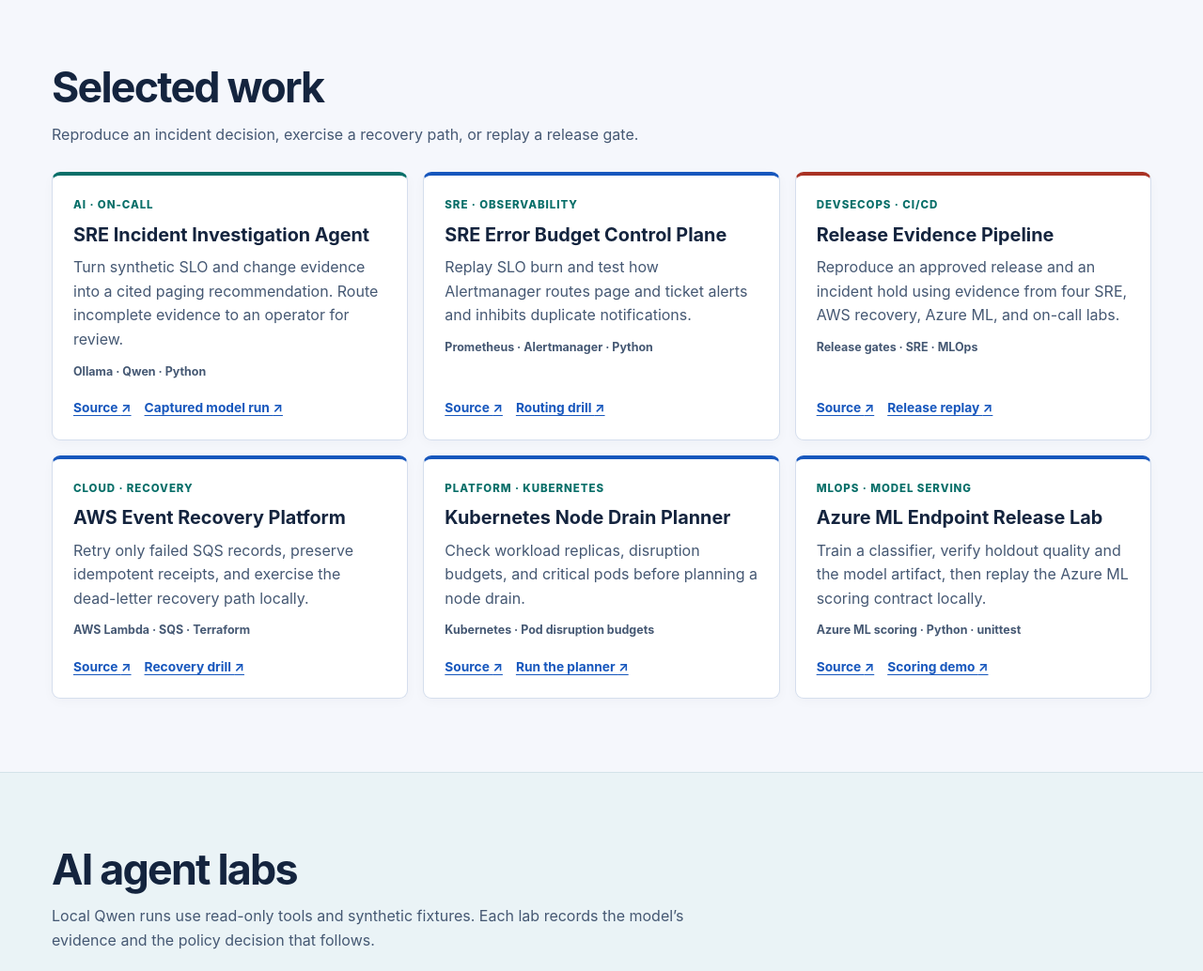
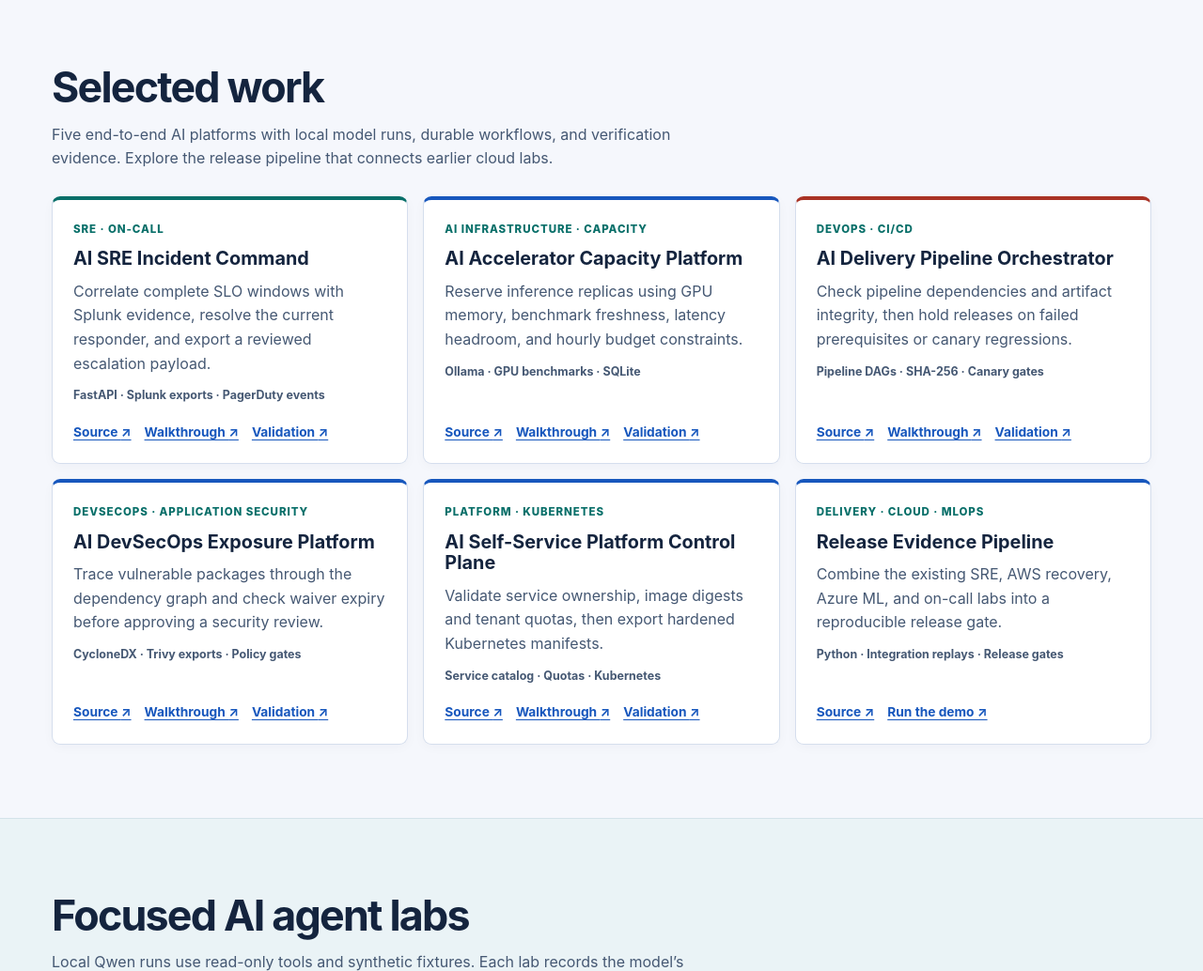
Before and after one commit to Klokesh493/lokesh-kalluru-portfolio, a plain HTML site: page index.html in a window 1280 px wide. Shown: the part 680-1714 px from the top of the page at 94% size. Drawn offline with Linux system fonts and the light colour scheme.

Commit message:
Feature five verified AI operations platforms

```diff
--- a/index.html
+++ b/index.html
@@ -25,7 +25,7 @@
         <div>
           <p class="role">Site Reliability Engineer</p>
           <h1 id="intro">Site reliability, cloud platforms, and AI for on-call.</h1>
-          <p class="intro">I build tools that help responders investigate incidents, recover services, and make safer release decisions.</p>
+          <p class="intro">I build AI-assisted platforms for incident response, accelerator capacity, secure delivery, and self-service infrastructure.</p>
           <div class="actions">
             <a class="button primary" href="#work">View Work <span aria-hidden="true">↓</span></a>
             <a class="button" href="https://github.com/Klokesh493">Explore GitHub <span aria-hidden="true">↗</span></a>
@@ -37,66 +37,71 @@
 
     <section class="shell section" id="work" aria-labelledby="work-title">
       <h2 id="work-title">Selected work</h2>
-      <p class="section-description">Reproduce an incident decision, exercise a recovery path, or replay a release gate.</p>
+      <p class="section-description">Five end-to-end AI platforms with local model runs, durable workflows, and verification evidence. Explore the release pipeline that connects earlier cloud labs.</p>
       <div class="grid">
         <article class="card">
-          <p class="category">AI · On-call</p>
-          <h3>SRE Incident Investigation Agent</h3>
-          <p>Turn synthetic SLO and change evidence into a cited paging recommendation. Route incomplete evidence to an operator for review.</p>
-          <p class="stack">Ollama · Qwen · Python</p>
+          <p class="category">SRE · On-call</p>
+          <h3>AI SRE Incident Command</h3>
+          <p>Correlate complete SLO windows with Splunk evidence, resolve the current responder, and export a reviewed escalation payload.</p>
+          <p class="stack">FastAPI · Splunk exports · PagerDuty events</p>
           <div class="card-links">
-            <a href="https://github.com/Klokesh493/llm-sre-incident-investigation-agent" aria-label="Source: SRE Incident Investigation Agent">Source <span aria-hidden="true">↗</span></a>
-            <a href="https://github.com/Klokesh493/llm-sre-incident-investigation-agent/blob/main/examples/live-report.json" aria-label="Captured model run: SRE Incident Investigation Agent">Captured model run <span aria-hidden="true">↗</span></a>
+            <a href="https://github.com/Klokesh493/ai-sre-incident-command-platform" aria-label="Source: AI SRE Incident Command">Source <span aria-hidden="true">↗</span></a>
+            <a href="https://github.com/Klokesh493/ai-sre-incident-command-platform/blob/main/docs/CASE_STUDY.md" aria-label="Walkthrough: AI SRE Incident Command">Walkthrough <span aria-hidden="true">↗</span></a>
+            <a href="https://github.com/Klokesh493/ai-sre-incident-command-platform/blob/main/docs/VALIDATION.md" aria-label="Validation: AI SRE Incident Command">Validation <span aria-hidden="true">↗</span></a>
           </div>
         </article>
         <article class="card">
-          <p class="category">SRE · Observability</p>
-          <h3>SRE Error Budget Control Plane</h3>
-          <p>Replay SLO burn and test how Alertmanager routes page and ticket alerts and inhibits duplicate notifications.</p>
-          <p class="stack">Prometheus · Alertmanager · Python</p>
+          <p class="category">AI infrastructure · Capacity</p>
+          <h3>AI Accelerator Capacity Platform</h3>
+          <p>Reserve inference replicas using GPU memory, benchmark freshness, latency headroom, and hourly budget constraints.</p>
+          <p class="stack">Ollama · GPU benchmarks · SQLite</p>
           <div class="card-links">
-            <a href="https://github.com/Klokesh493/sre-error-budget-control-plane" aria-label="Source: SRE Error Budget Control Plane">Source <span aria-hidden="true">↗</span></a>
-            <a href="https://github.com/Klokesh493/sre-error-budget-control-plane/blob/main/docs/RUNBOOK.md#verify-alertmanager-routing" aria-label="Routing drill: SRE Error Budget Control Plane">Routing drill <span aria-hidden="true">↗</span></a>
+            <a href="https://github.com/Klokesh493/ai-accelerator-capacity-platform" aria-label="Source: AI Accelerator Capacity Platform">Source <span aria-hidden="true">↗</span></a>
+            <a href="https://github.com/Klokesh493/ai-accelerator-capacity-platform/blob/main/docs/CASE_STUDY.md" aria-label="Walkthrough: AI Accelerator Capacity Platform">Walkthrough <span aria-hidden="true">↗</span></a>
+            <a href="https://github.com/Klokesh493/ai-accelerator-capacity-platform/blob/main/docs/VALIDATION.md" aria-label="Validation: AI Accelerator Capacity Platform">Validation <span aria-hidden="true">↗</span></a>
           </div>
         </article>
         <article class="card">
-          <p class="category">DevSecOps · CI/CD</p>
-          <h3>Release Evidence Pipeline</h3>
-          <p>Reproduce an approved release and an incident hold using evidence from four SRE, AWS recovery, Azure ML, and on-call labs.</p>
-          <p class="stack">Release gates · SRE · MLOps</p>
+          <p class="category">DevOps · CI/CD</p>
+          <h3>AI Delivery Pipeline Orchestrator</h3>
+          <p>Check pipeline dependencies and artifact integrity, then hold releases on failed prerequisites or canary regressions.</p>
+          <p class="stack">Pipeline DAGs · SHA-256 · Canary gates</p>
           <div class="card-links">
-            <a href="https://github.com/Klokesh493/release-evidence-pipeline" aria-label="Source: Release Evidence Pipeline">Source <span aria-hidden="true">↗</span></a>
-            <a href="https://github.com/Klokesh493/release-evidence-pipeline#run-the-demo" aria-label="Release replay: Release Evidence Pipeline">Release replay <span aria-hidden="true">↗</span></a>
+            <a href="https://github.com/Klokesh493/ai-delivery-pipeline-orchestrator" aria-label="Source: AI Delivery Pipeline Orchestrator">Source <span aria-hidden="true">↗</span></a>
+            <a href="https://github.com/Klokesh493/ai-delivery-pipeline-orchestrator/blob/main/docs/CASE_STUDY.md" aria-label="Walkthrough: AI Delivery Pipeline Orchestrator">Walkthrough <span aria-hidden="true">↗</span></a>
+            <a href="https://github.com/Klokesh493/ai-delivery-pipeline-orchestrator/blob/main/docs/VALIDATION.md" aria-label="Validation: AI Delivery Pipeline Orchestrator">Validation <span aria-hidden="true">↗</span></a>
           </div>
         </article>
         <article class="card">
-          <p class="category">Cloud · Recovery</p>
-          <h3>AWS Event Recovery Platform</h3>
-          <p>Retry only failed SQS records, preserve idempotent receipts, and exercise the dead-letter recovery path locally.</p>
-          <p class="stack">AWS Lambda · SQS · Terraform</p>
+          <p class="category">DevSecOps · Application security</p>
+          <h3>AI DevSecOps Exposure Platform</h3>
+          <p>Trace vulnerable packages through the dependency graph and check waiver expiry before approving a security review.</p>
+          <p class="stack">CycloneDX · Trivy exports · Policy gates</p>
           <div class="card-links">
-            <a href="https://github.com/Klokesh493/aws-event-recovery-platform" aria-label="Source: AWS Event Recovery Platform">Source <span aria-hidden="true">↗</span></a>
-            <a href="https://github.com/Klokesh493/aws-event-recovery-platform#run-the-demo" aria-label="Recovery drill: AWS Event Recovery Platform">Recovery drill <span aria-hidden="true">↗</span></a>
+            <a href="https://github.com/Klokesh493/ai-devsecops-exposure-platform" aria-label="Source: AI DevSecOps Exposure Platform">Source <span aria-hidden="true">↗</span></a>
+            <a href="https://github.com/Klokesh493/ai-devsecops-exposure-platform/blob/main/docs/CASE_STUDY.md" aria-label="Walkthrough: AI DevSecOps Exposure Platform">Walkthrough <span aria-hidden="true">↗</span></a>
+            <a href="https://github.com/Klokesh493/ai-devsecops-exposure-platform/blob/main/docs/VALIDATION.md" aria-label="Validation: AI DevSecOps Exposure Platform">Validation <span aria-hidden="true">↗</span></a>
           </div>
         </article>
         <article class="card">
           <p class="category">Platform · Kubernetes</p>
-          <h3>Kubernetes Node Drain Planner</h3>
-          <p>Check workload replicas, disruption budgets, and critical pods before planning a node drain.</p>
-          <p class="stack">Kubernetes · Pod disruption budgets</p>
+          <h3>AI Self-Service Platform Control Plane</h3>
+          <p>Validate service ownership, image digests and tenant quotas, then export hardened Kubernetes manifests.</p>
+          <p class="stack">Service catalog · Quotas · Kubernetes</p>
           <div class="card-links">
-            <a href="https://github.com/Klokesh493/kubernetes-node-drain-planner" aria-label="Source: Kubernetes Node Drain Planner">Source <span aria-hidden="true">↗</span></a>
-            <a href="https://github.com/Klokesh493/kubernetes-node-drain-planner#run-the-project" aria-label="Run the planner: Kubernetes Node Drain Planner">Run the planner <span aria-hidden="true">↗</span></a>
+            <a href="https://github.com/Klokesh493/ai-self-service-platform-control-plane" aria-label="Source: AI Self-Service Platform Control Plane">Source <span aria-hidden="true">↗</span></a>
+            <a href="https://github.com/Klokesh493/ai-self-service-platform-control-plane/blob/main/docs/CASE_STUDY.md" aria-label="Walkthrough: AI Self-Service Platform Control Plane">Walkthrough <span aria-hidden="true">↗</span></a>
+            <a href="https://github.com/Klokesh493/ai-self-service-platform-control-plane/blob/main/docs/VALIDATION.md" aria-label="Validation: AI Self-Service Platform Control Plane">Validation <span aria-hidden="true">↗</span></a>
           </div>
         </article>
         <article class="card">
-          <p class="category">MLOps · Model serving</p>
-          <h3>Azure ML Endpoint Release Lab</h3>
-          <p>Train a classifier, verify holdout quality and the model artifact, then replay the Azure ML scoring contract locally.</p>
-          <p class="stack">Azure ML scoring · Python · unittest</p>
+          <p class="category">Delivery · Cloud · MLOps</p>
+          <h3>Release Evidence Pipeline</h3>
+          <p>Combine the existing SRE, AWS recovery, Azure ML, and on-call labs into a reproducible release gate.</p>
+          <p class="stack">Python · Integration replays · Release gates</p>
           <div class="card-links">
-            <a href="https://github.com/Klokesh493/azure-ml-endpoint-release-lab" aria-label="Source: Azure ML Endpoint Release Lab">Source <span aria-hidden="true">↗</span></a>
-            <a href="https://github.com/Klokesh493/azure-ml-endpoint-release-lab#run-the-demo" aria-label="Scoring demo: Azure ML Endpoint Release Lab">Scoring demo <span aria-hidden="true">↗</span></a>
+            <a href="https://github.com/Klokesh493/release-evidence-pipeline">Source ↗</a>
+            <a href="https://github.com/Klokesh493/release-evidence-pipeline#run-the-demo">Run the demo ↗</a>
           </div>
         </article>
       </div>
@@ -104,7 +109,7 @@
 
     <section class="lab section" id="labs" aria-labelledby="labs-title">
       <div class="shell">
-        <h2 id="labs-title">AI agent labs</h2>
+        <h2 id="labs-title">Focused AI agent labs</h2>
         <p class="section-description">Local Qwen runs use read-only tools and synthetic fixtures. Each lab records the model’s evidence and the policy decision that follows.</p>
         <div class="grid lab-grid">
         <article class="card">
@@ -164,8 +169,8 @@
         <dl class="tools">
           <div><dt>Reliability and on-call</dt><dd>Prometheus · Alertmanager · Grafana · Splunk · PagerDuty workflows</dd></div>
           <div><dt>Cloud and platform</dt><dd>AWS · Azure Machine Learning · Kubernetes · Terraform · Docker</dd></div>
-          <div><dt>Delivery and security</dt><dd>GitHub Actions · Release evidence gates · Dependency advisory review</dd></div>
-          <div><dt>AI and data</dt><dd>Python · Ollama · Qwen · Model evaluation · Kafka</dd></div>
+          <div><dt>Delivery and security</dt><dd>Pipeline DAGs · Release gates · CycloneDX · Trivy exports</dd></div>
+          <div><dt>AI and data</dt><dd>Python · FastAPI · SQLite · Ollama · Qwen · Kafka</dd></div>
         </dl>
       </div>
     </section>
```
